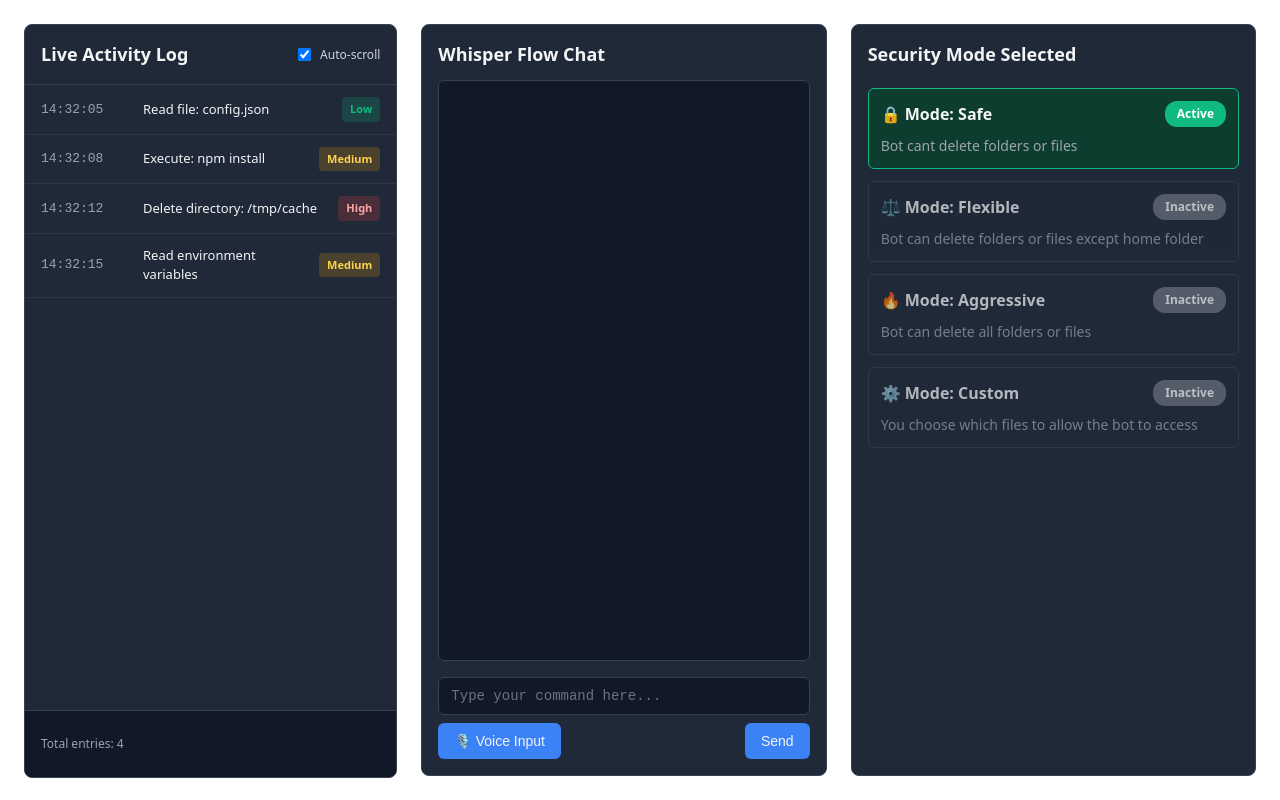
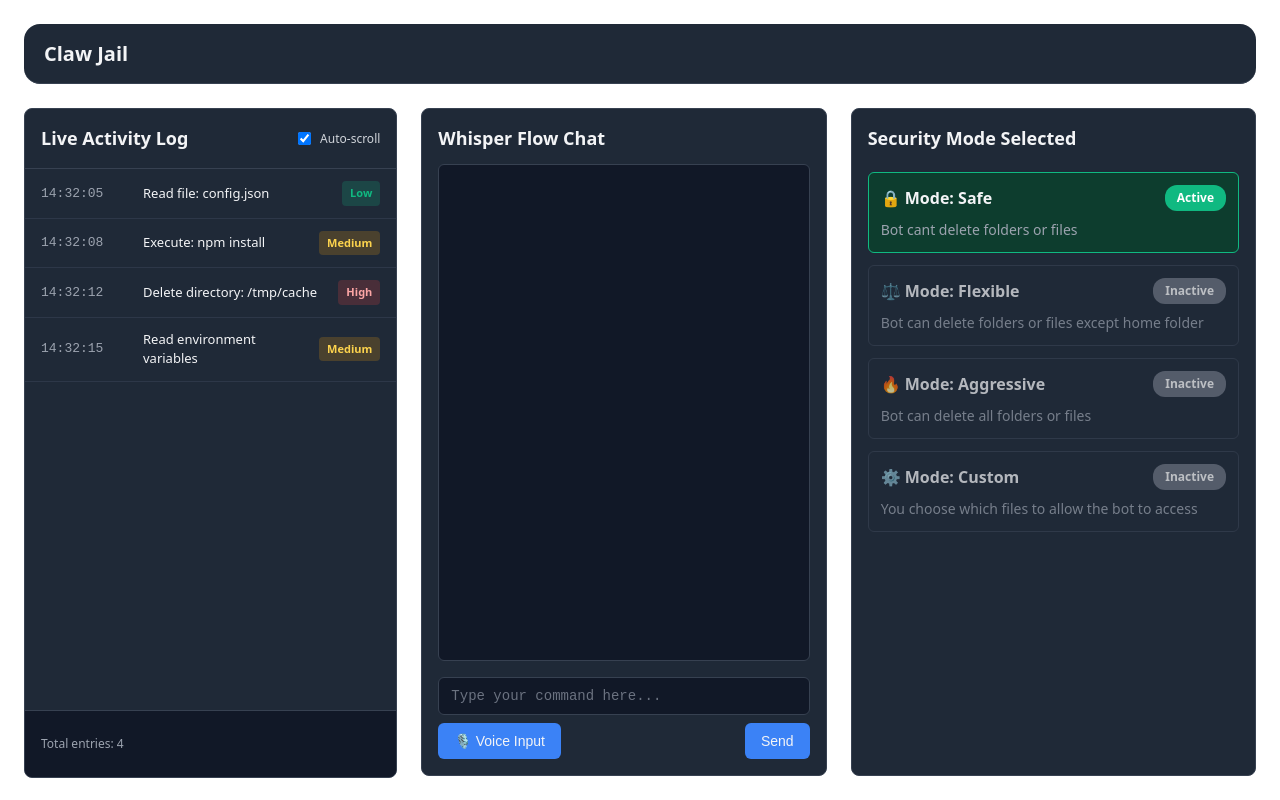
Before and after one commit to SeanSan06/claw-jail, a React (Vite) app in the folder frontend/: page / in a window 1280 px wide. Built offline with nearby package versions, Linux system fonts and the light colour scheme.

Commit message:
feat: Add nav bar and restructure home page layout
This adds a navigation bar to the home page. With this new component
the home page jsx and css had files had to be adjusted slightly to
accommodate the new layout.

```diff
--- a/frontend/src/App.jsx
+++ b/frontend/src/App.jsx
@@ -7,6 +7,7 @@ import HomePage from './pages/HomePage';
 
 import './styles/styles.css'
 import './styles/home-page.css';
+import './styles/specific-components/nav-bar.css';
 import './styles/specific-components/live-activity-log.css';
 import './styles/specific-components/whisper-flow-chat.css';
 import './styles/specific-components/security-mode-selected.css';
--- a/frontend/src/components/NavBar.jsx
+++ b/frontend/src/components/NavBar.jsx
@@ -0,0 +1,9 @@
+function NavBar() {
+    return (
+        <div id="nav-bar">
+            <h1 id="nav-bar-title">Claw Jail</h1>
+        </div>
+    );
+}
+
+export default NavBar;
--- a/frontend/src/pages/HomePage.jsx
+++ b/frontend/src/pages/HomePage.jsx
@@ -1,13 +1,17 @@
 import LiveActivityLog from '../components/LiveActivityLog';
 import WhisperFlowChat from '../components/WhisperFlowChat';
 import SecurityModeSelected from '../components/SecurityModeSelected';
+import NavBar from '../components/NavBar';
 
 function HomePage() {
     return (
         <div id="home-page">
-            <LiveActivityLog />
-            <WhisperFlowChat />
-            <SecurityModeSelected />
+            <NavBar />
+            <div id="content-columns">
+                <LiveActivityLog />
+                <WhisperFlowChat />
+                <SecurityModeSelected />
+            </div>
         </div>
     );
 }
--- a/frontend/src/styles/home-page.css
+++ b/frontend/src/styles/home-page.css
@@ -1,14 +1,28 @@
 #home-page {
     display: flex;
-    flex-direction: row;
+    flex-direction: column;
     gap: 24px;
     padding: 24px;
     height: 100vh;
     box-sizing: border-box;
 }
 
-/* Make child components fill available space equally */
-#home-page > * {
+/* NavBar stays at the top */
+#home-page > nav {
+    flex-shrink: 0;
+}
+
+/* Container for the 3 columns below */
+#content-columns {
+    display: flex;
+    flex-direction: row;
+    gap: 24px;
+    flex: 1;
+    min-height: 0;
+}
+
+/* Make the 3 column components fill available space equally */
+#content-columns > * {
     flex: 1;
     min-height: 0;  /* Important for flex children with overflow */
 }
--- /dev/null
+++ b/frontend/src/styles/specific-components/nav-bar.css
@@ -0,0 +1,18 @@
+#nav-bar {
+    width: 100%;
+    height: 60px;
+    background-color: #1f2937;
+    display: flex;
+    align-items: center;
+    padding: 0 20px;
+    box-sizing: border-box;
+    border-bottom: 1px solid #374151;
+    border-radius: 16px;
+}
+
+#nav-bar-title {
+    color: #f3f4f6;
+    font-size: 20px;
+    font-weight: 600;
+    margin: 0;
+}
```
